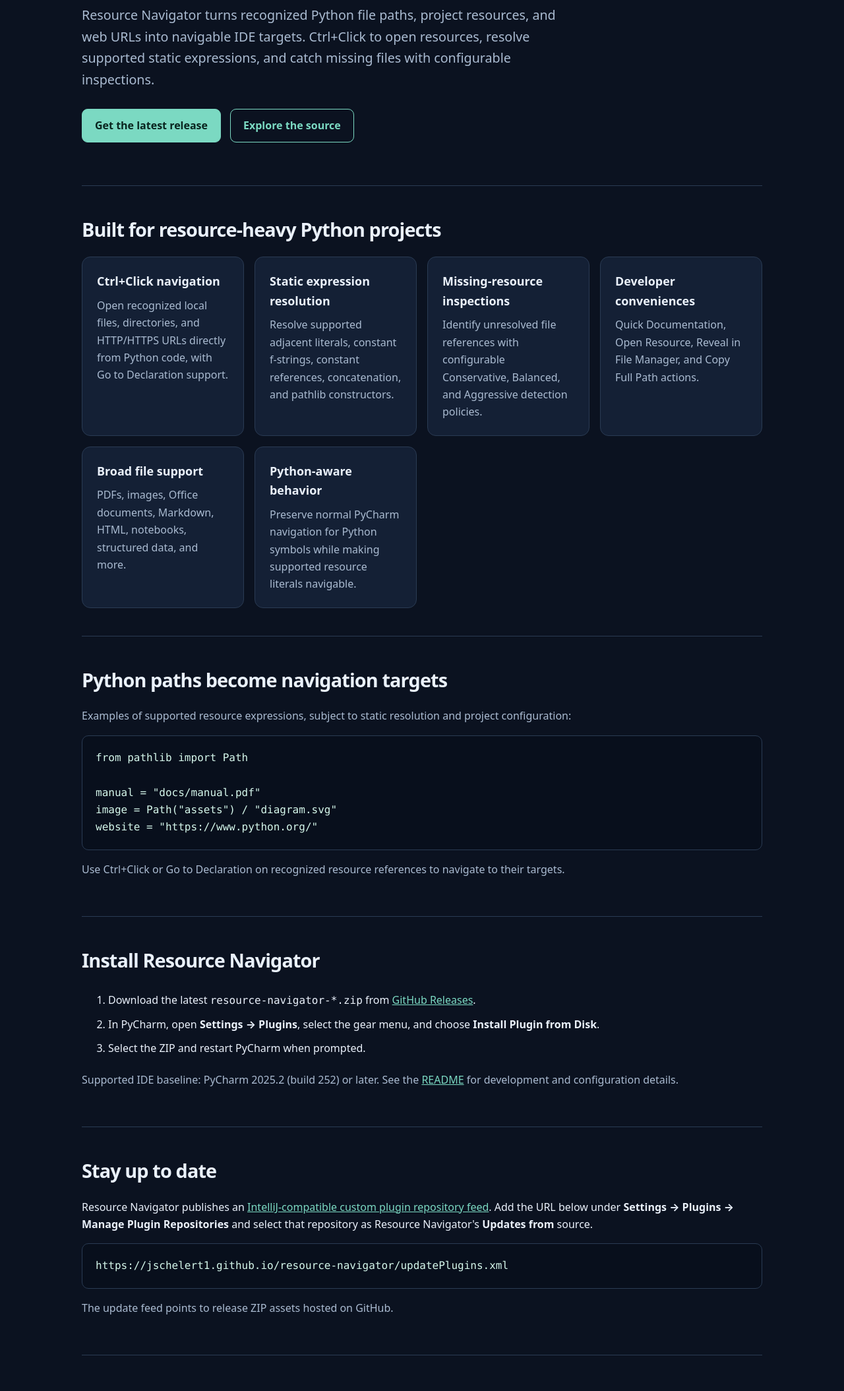
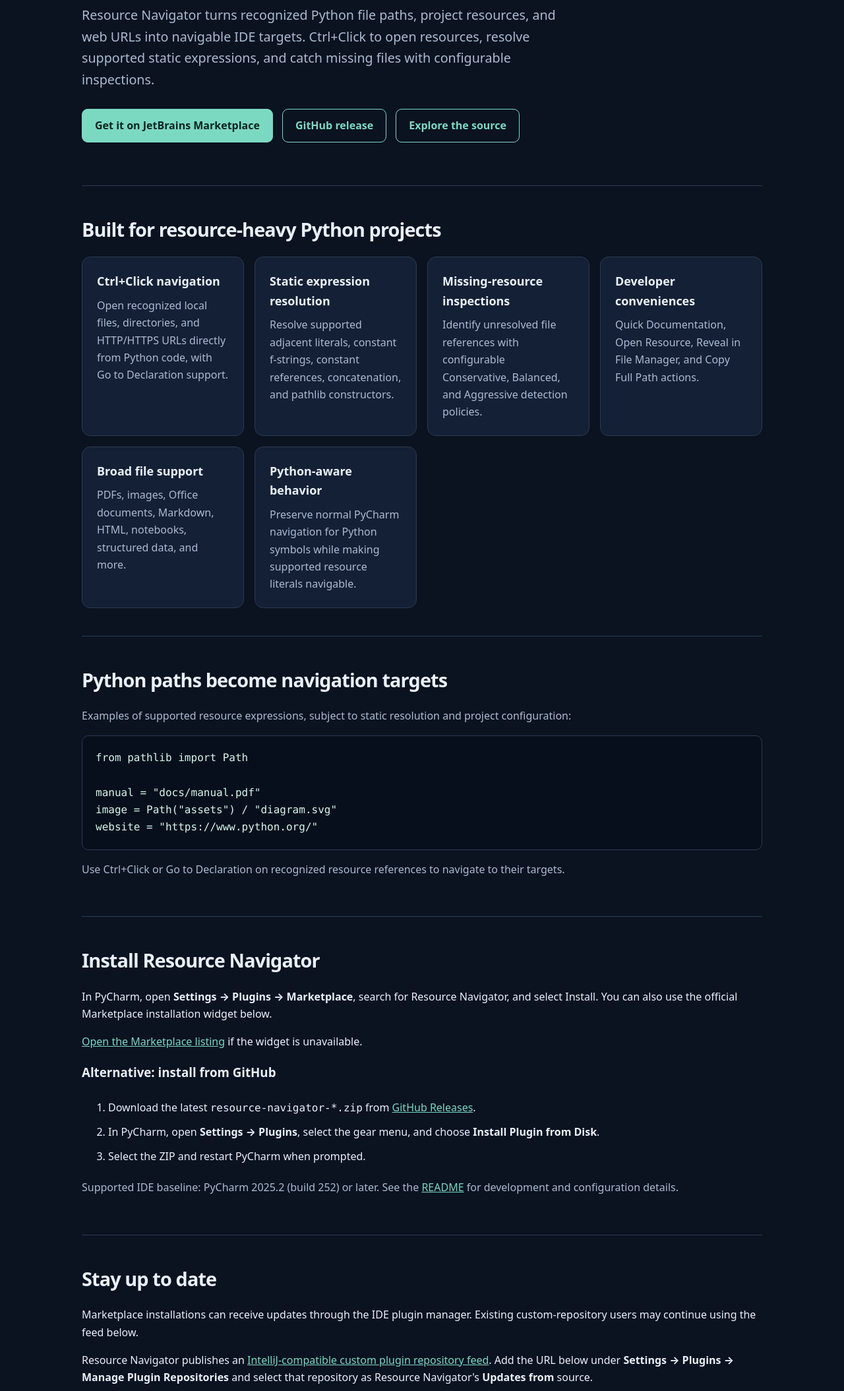
Before and after one commit to jschelert1/resource-navigator, a plain HTML site: page docs/index.html in a window 1280 px wide. Shown: the part 373-2482 px from the top of the page at 66% size. Drawn offline with Linux system fonts and the light colour scheme; a script that the page names is missing.

Commit message:
docs: integrate approved JetBrains Marketplace distribution (docs/index.html)

```diff
--- a/docs/index.html
+++ b/docs/index.html
@@ -44,7 +44,8 @@
     <h1>Navigate resources like Python symbols.</h1>
     <p class="lead">Resource Navigator turns recognized Python file paths, project resources, and web URLs into navigable IDE targets. Ctrl+Click to open resources, resolve supported static expressions, and catch missing files with configurable inspections.</p>
     <div class="buttons">
-      <a class="button" href="https://github.com/jschelert1/resource-navigator/releases/latest">Get the latest release</a>
+      <a class="button" href="https://plugins.jetbrains.com/plugin/36417-resource-navigator">Get it on JetBrains Marketplace</a>
+      <a class="button secondary" href="https://github.com/jschelert1/resource-navigator/releases/latest">GitHub release</a>
       <a class="button secondary" href="https://github.com/jschelert1/resource-navigator">Explore the source</a>
     </div>
   </div>
@@ -71,6 +72,10 @@ website = "https://www.python.org/"</code></pre>
   </section>
   <section id="installation">
     <h2>Install Resource Navigator</h2>
+    <p>In PyCharm, open <strong>Settings → Plugins → Marketplace</strong>, search for Resource Navigator, and select Install. You can also use the official Marketplace installation widget below.</p>
+    <div id="marketplace-install"></div>
+    <p><a href="https://plugins.jetbrains.com/plugin/36417-resource-navigator">Open the Marketplace listing</a> if the widget is unavailable.</p>
+    <h3>Alternative: install from GitHub</h3>
     <ol>
       <li>Download the latest <code>resource-navigator-*.zip</code> from <a href="https://github.com/jschelert1/resource-navigator/releases/latest">GitHub Releases</a>.</li>
       <li>In PyCharm, open <strong>Settings → Plugins</strong>, select the gear menu, and choose <strong>Install Plugin from Disk</strong>.</li>
@@ -80,6 +85,7 @@ website = "https://www.python.org/"</code></pre>
   </section>
   <section id="updates">
     <h2>Stay up to date</h2>
+    <p>Marketplace installations can receive updates through the IDE plugin manager. Existing custom-repository users may continue using the feed below.</p>
     <p>Resource Navigator publishes an <a href="updatePlugins.xml">IntelliJ-compatible custom plugin repository feed</a>. Add the URL below under <strong>Settings → Plugins → Manage Plugin Repositories</strong> and select that repository as Resource Navigator's <strong>Updates from</strong> source.</p>
     <pre><code>https://jschelert1.github.io/resource-navigator/updatePlugins.xml</code></pre>
     <p class="muted">The update feed points to release ZIP assets hosted on GitHub.</p>
@@ -94,5 +100,11 @@ website = "https://www.python.org/"</code></pre>
   </section>
 </main>
 <footer>Resource Navigator · James Schelert · <a href="https://github.com/jschelert1/resource-navigator">GitHub repository</a></footer>
+<script src="https://plugins.jetbrains.com/assets/scripts/mp-widget.js"></script>
+<script>
+  if (typeof MarketplaceWidget !== "undefined") {
+    MarketplaceWidget.setupMarketplaceWidget("install", 36417, "#marketplace-install");
+  }
+</script>
 </body>
 </html>
```
